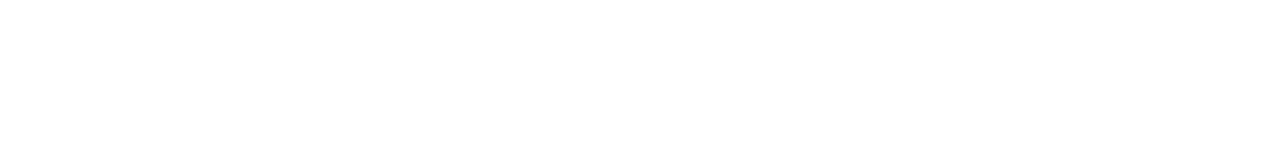
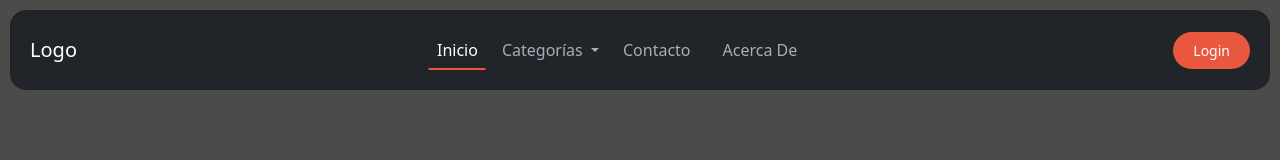
Before and after one commit to xN4CH0x/Proyecto2-PaginaGames, a plain HTML site: page index.html in a window 1280 px wide. Drawn offline with nearby package versions, Linux system fonts and the light colour scheme.

Commit message:
Se agrega Navbar

```diff
--- a/index.html
+++ b/index.html
@@ -1,11 +1,71 @@
 <!DOCTYPE html>
 <html lang="en">
+
 <head>
     <meta charset="UTF-8">
     <meta name="viewport" content="width=device-width, initial-scale=1.0">
+    <link href="https://cdn.jsdelivr.net/npm/bootstrap@5.3.2/dist/css/bootstrap.min.css" rel="stylesheet"
+        integrity="sha384-T3c6CoIi6uLrA9TneNEoa7RxnatzjcDSCmG1MXxSR1GAsXEV/Dwwykc2MPK8M2HN" crossorigin="anonymous">
+    <link rel="stylesheet" href="/Proyecto2-PaginaGames/styles/navbar.css">
     <title>Document</title>
 </head>
+
 <body>
+    <header>
+        <nav class="navbar navbar-dark bg-dark navbar-expand-lg fixed-top">
+            <div class="container-fluid">
+                <a class="navbar-brand me-auto" href="#">Logo</a>
+                <div class="offcanvas offcanvas-end text-bg-dark" tabindex="-1" id="offcanvasDarkNavbar"
+                    aria-labelledby="offcanvasDarkNavbarLabel">
+                    <div class="offcanvas-header">
+                        <h5 class="offcanvas-title" id="offcanvasDarkNavbarLabel">Logo</h5>
+                        <button type="button" class="btn-close btn-close-white" data-bs-dismiss="offcanvas"
+                            aria-label="Close"></button>
+                    </div>
+                    <div class="offcanvas-body">
+                        <ul class="navbar-nav justify-content-center flex-grow-1 pe-3">
+                            <li class="nav-item">
+                                <a class="nav-link mx-lg-2 active" aria-current="page" href="#">Inicio</a>
+                            </li>
+                            <li class="nav-item dropdown">
+                                <a class="nav-link dropdown-toggle" href="#" role="button" data-bs-toggle="dropdown"
+                                    aria-expanded="false">
+                                    Categorías
+                                </a>
+                                <ul class="dropdown-menu dropdown-menu-dark">
+                                    <li><a class="dropdown-item" href="#">Acción</a></li>
+                                    <li><a class="dropdown-item" href="#">Aventura</a></li>
+                                    <li><a class="dropdown-item" href="#">Rol</a></li>
+                                    <li><a class="dropdown-item" href="#">Arcade</a></li>
+                                    <li><a class="dropdown-item" href="#">Simulación</a></li>
+                                </ul>
+                            </li>
+                            <li class="nav-item">
+                                <a class="nav-link mx-lg-2" href="#">Contacto</a>
+                            </li>
+                            <li class="nav-item">
+                                <a class="nav-link mx-lg-2" href="#">Acerca De</a>
+                            </li>
+                        </ul>
+                    </div>
+                </div>
+                <a href="#" class="login-button">Login</a>
+                <button class="navbar-toggler" type="button" data-bs-toggle="offcanvas"
+                    data-bs-target="#offcanvasDarkNavbar" aria-controls="offcanvasDarkNavbar"
+                    aria-label="Toggle navigation">
+                    <span class="navbar-toggler-icon"></span>
+                </button>
+            </div>
+        </nav>
+    </header>
 
+    <main></main>
+
+    <footer></footer>
+
+    <script src="https://cdn.jsdelivr.net/npm/bootstrap@5.3.2/dist/js/bootstrap.bundle.min.js"
+        integrity="sha384-C6RzsynM9kWDrMNeT87bh95OGNyZPhcTNXj1NW7RuBCsyN/o0jlpcV8Qyq46cDfL"
+        crossorigin="anonymous"></script>
 </body>
+
 </html>
--- /dev/null
+++ b/styles/navbar.css
@@ -0,0 +1,70 @@
+body{
+    background-color: #4B4B4B;
+}
+
+.navbar {
+    background-color: #000;
+    height: 80px;
+    margin: 10px;
+    border-radius: 16px;
+    padding: 0.5rem;
+}
+
+.login-button {
+    background-color: #E9573E;
+    color: #fff;
+    font-size: 14px;
+    padding: 8px 20px;
+    border-radius: 50px;
+    text-decoration: none;
+    transition: 0.3s background-color;
+    font-weight: 500;
+}
+
+.login-button:hover {
+    background-color: #E12403;
+}
+
+.navbar-toggler {
+    border: none;
+    font-size: 1.25rem;
+}
+
+.navbar-toggler:focus, .btn-close:focus {
+    box-shadow: none;
+    outline: none;
+}
+
+.nav-link, .dropdown, .dropdown-item {
+    color: #A8AEB7;
+    font-weight: 500;
+    position: relative;
+    text-align: center;
+    transition: 0.3s;
+}
+
+.nav-link:hover, .nav-link.active, .dropdown {
+    color: #A8AEB7;
+}
+
+.dropdown-item:hover {
+    background-color: #E9573E;
+}
+
+.nav-link::before {
+    content: "";
+    position: absolute;
+    bottom: 0;
+    left: 50%;
+    transform: translateX(-50%);
+    width: 0;
+    height: 2px;
+    background-color: #E9573E;
+    visibility: hidden;
+    transition: 0.3s ease-in-out;
+}
+
+.nav-link:hover::before, .nav-link.active::before {
+    width: 100%;
+    visibility: visible;
+}
```
